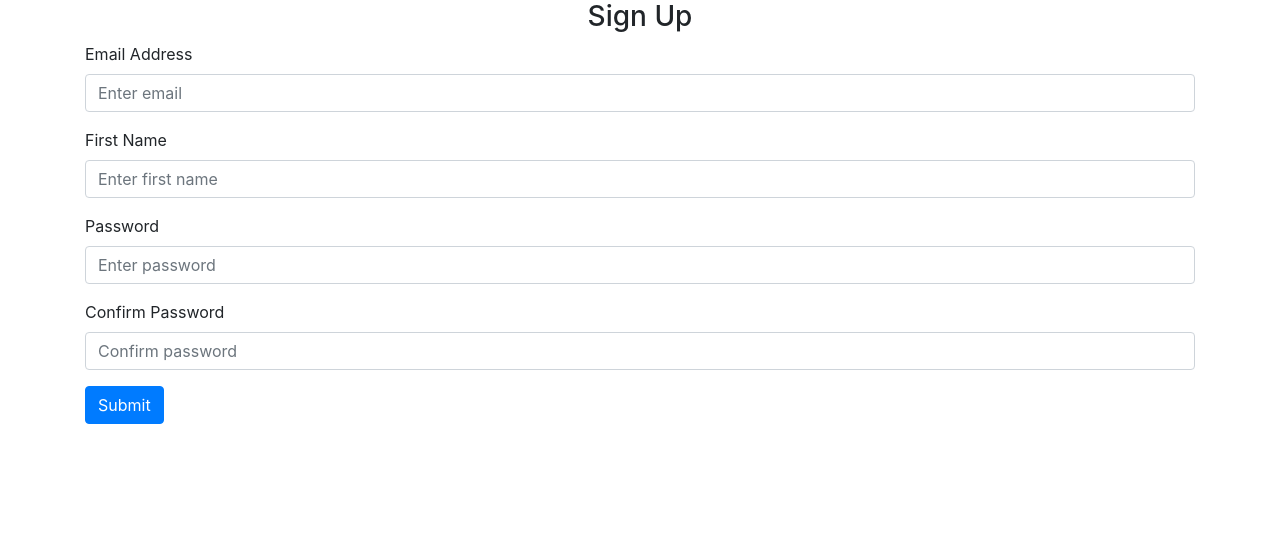
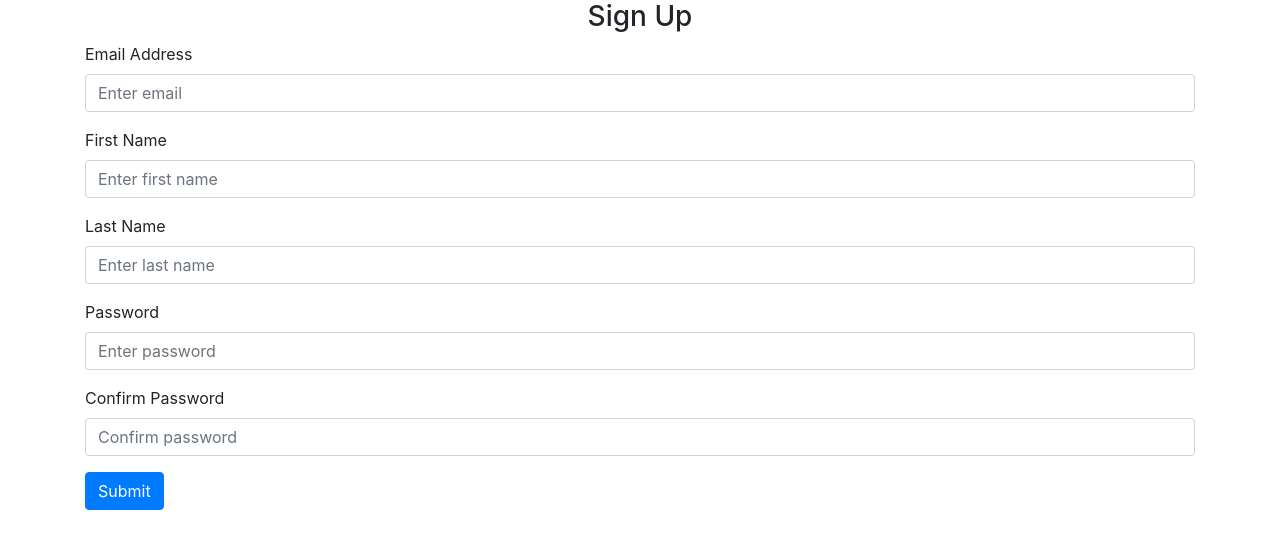
Before and after one commit to jrichcodes/Website-Project-Code, a Flask app: page /sign-up in a window 1280 px wide. Shown: the part 56-605 px from the top of the page. Run offline with Flask 2, Linux system fonts and the light colour scheme; some libraries are stand-ins or nearby versions.

Commit message:
issue #14, added last name

```diff
--- a/project_template/website/auth.py
+++ b/project_template/website/auth.py
@@ -26,6 +26,7 @@ def sign_up():
     if request.method == 'POST':
         email = request.form.get('email')
         first_name = request.form.get('firstName')
+        last_name = request.form.get('lastName')
         password1 = request.form.get('password1')
         password2 = request.form.get('password2')
 
@@ -33,17 +34,19 @@ def sign_up():
             flash('Email must be greater than 4 characters.', category='error')
         elif len(first_name) < 2:
             flash('First name must be greater than 1 character', category='error')
+        elif len(last_name) < 2:
+            flash('Last name must be greater than 1 character', category='error')
         elif password1 != password2:
             flash('Passwords don\'t match', category='error')
         elif len(password1) < 7:
             flash('Password must be at least 7 characters.', category='error')
         else:
             #add user to database
-            new_user = User(email=email, first_name=first_name, password=password1)
+            new_user = User(email=email, first_name=first_name, last_name=last_name, password=password1)
             db.session.add(new_user)
             db.session.commit()
             flash('Account created!', category='sucess')
-            return redirect(url_for('views.events')) # redirect to home page after new account created
+            return redirect(url_for('views.events')) # redirect to events page after new account created
 
 
     return render_template("sign_up.html")
--- a/project_template/website/models.py
+++ b/project_template/website/models.py
@@ -17,4 +17,5 @@ class User(db.Model, UserMixin):
     email = db.Column(db.String(150), unique=True)
     password = db.Column(db.String(150))
     first_name = db.Column(db.String(150))
+    last_name = db.Column(db.String(150))
     notes = db.relationship('Note')
--- a/project_template/website/templates/sign_up.html
+++ b/project_template/website/templates/sign_up.html
@@ -25,6 +25,16 @@
         />
     </div>
     <div class="form-group">
+        <label for="lastName">Last Name</label>
+        <input
+            type="text"
+            class="form-control"
+            id="lastName"
+            name="lastName"
+            placeholder="Enter last name"
+        />
+    </div>
+    <div class="form-group">
         <label for="password1">Password</label>
         <input
             type="password"
```
Also changed, not shown: project_template/website/database.db.
